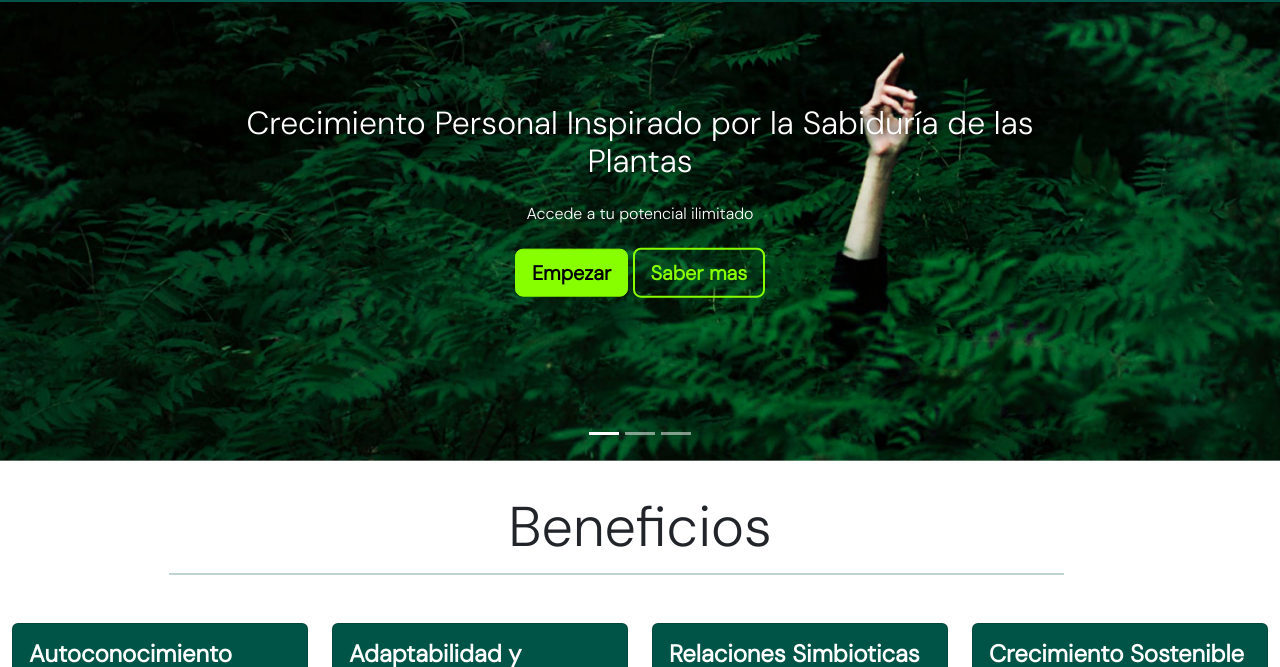
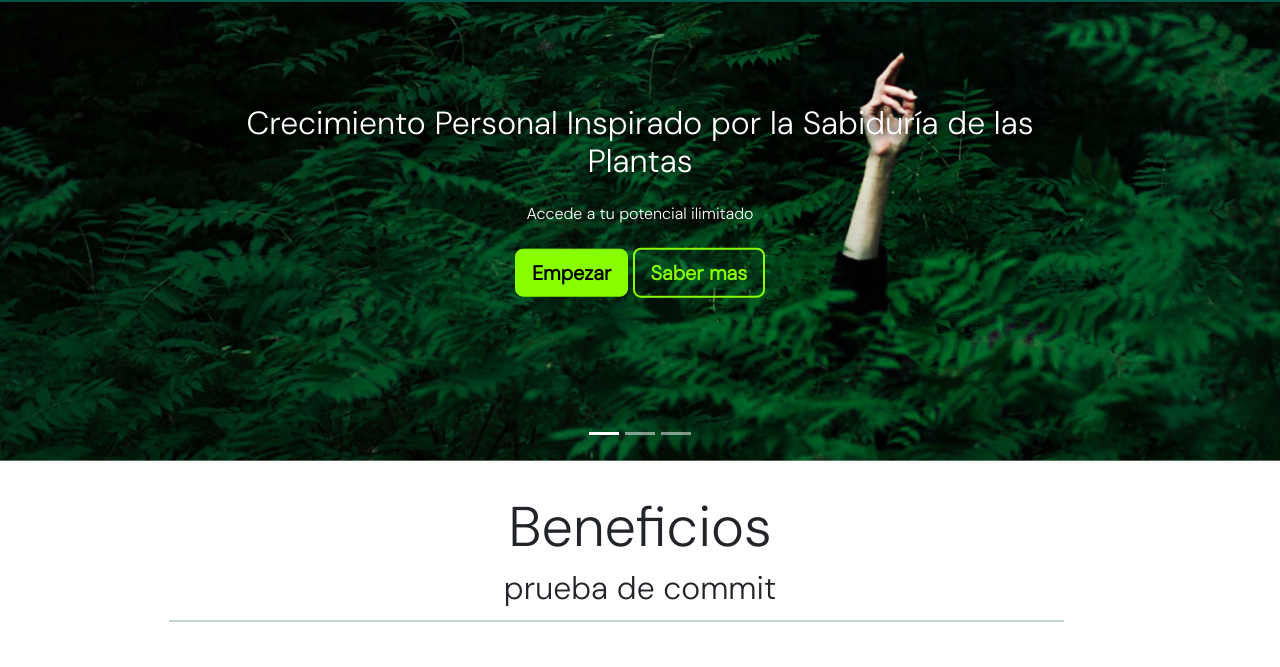
Before and after one commit to neoespartano/filinweb, a plain HTML site: page index.html in a window 1280 px wide. Shown: the part 56-723 px from the top of the page. Drawn offline with nearby package versions, Linux system fonts and the light colour scheme.

Commit message:
prueba de conexion git

```diff
--- a/index.html
+++ b/index.html
@@ -99,6 +99,7 @@
     <div class="row welcome text-center">
         <div class="col-12">
             <h2 class="display-4">Beneficios</h2>
+            <h2>prueba de commit</h2>
         </div>
         <hr>
     </div>
```
